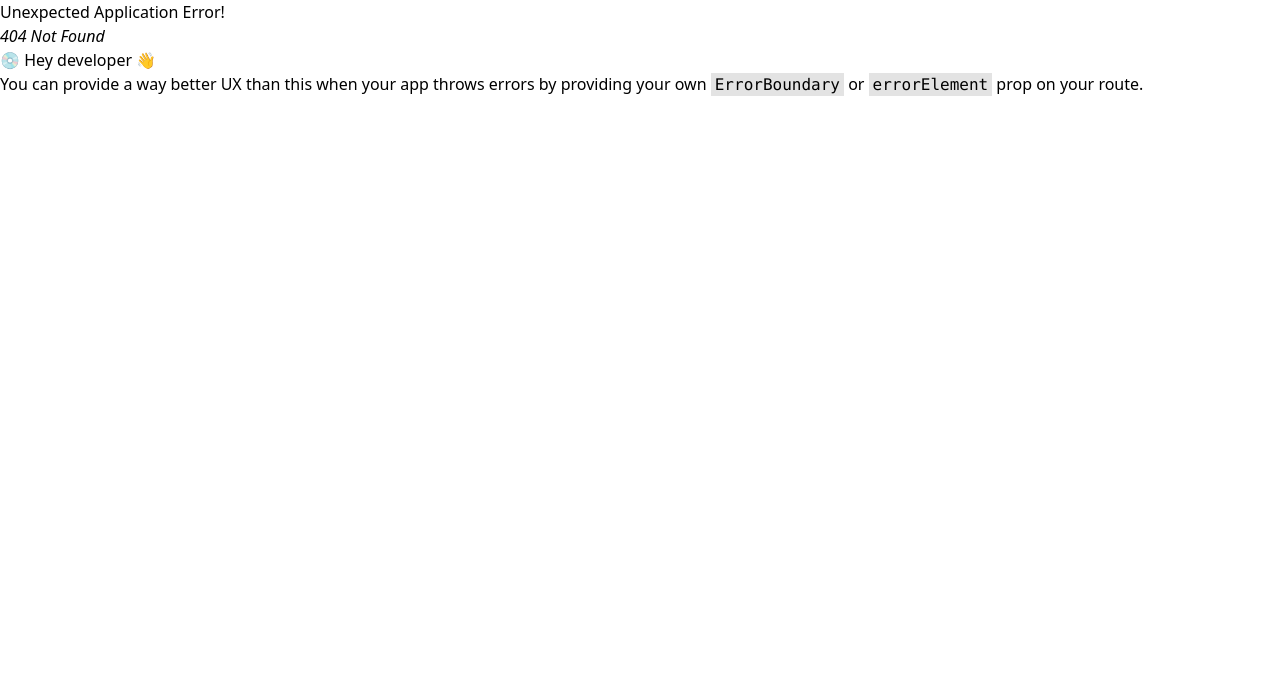
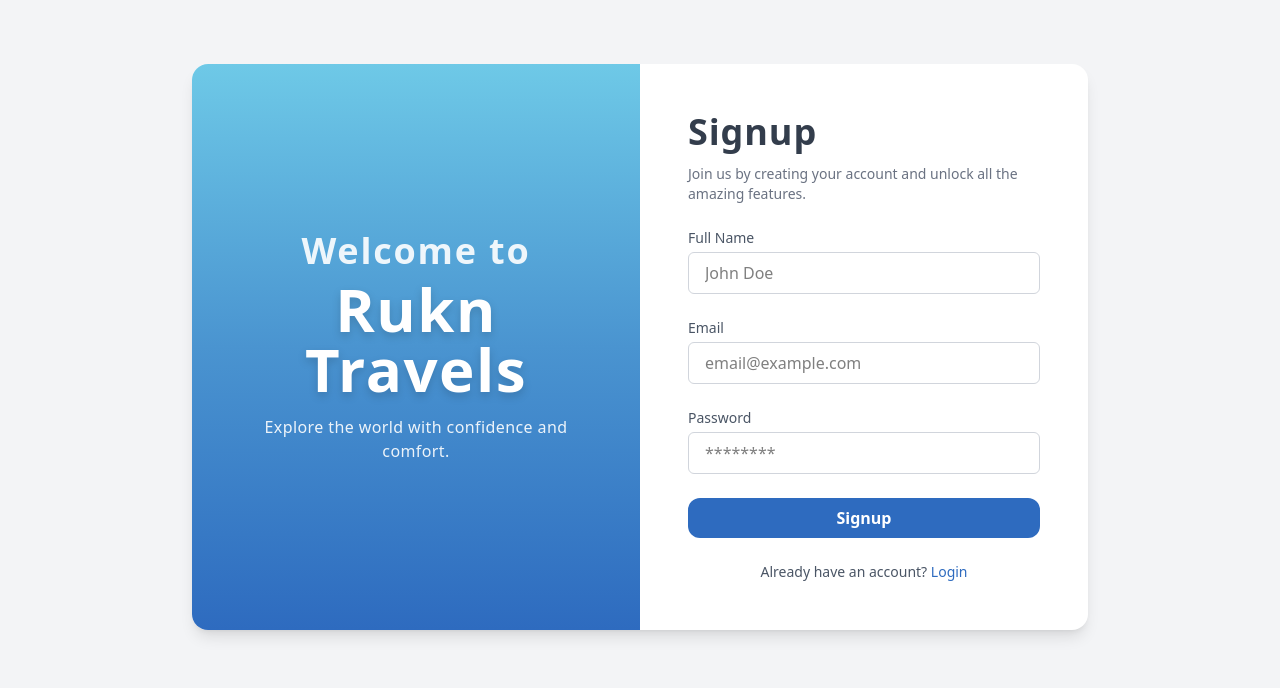
Before and after one commit to Fica-Web/Smart-Travels, a React (Vite) app in the folder frontend/: page /signup in a window 1280 px wide. Before the commit this address had no page. Shown: the top 688 px of the page. Built offline with nearby package versions, Linux system fonts and the light colour scheme.

Commit message:
add user loginpage and signup page

```diff
--- /dev/null
+++ b/frontend/src/components/shared/SignUp.jsx
@@ -0,0 +1,88 @@
+import React from "react";
+
+export default function UserSignup() {
+  return (
+    <div className="flex items-center justify-center bg-gray-100 py-16 px-4">
+      <div className="flex flex-col md:flex-row bg-white rounded-2xl shadow-lg overflow-hidden max-w-4xl w-full">
+
+      <div className="hidden md:flex md:w-1/2 flex-col justify-center items-center bg-gradient-to-t from-[#2e6bbf] via-[#4a94d0] to-[#6ec9e7] text-white p-10 text-center">
+  <div className="text-2xl md:text-4xl font-semibold mb-2 tracking-wider opacity-90">
+    Welcome to
+  </div>
+  <div className="text-4xl md:text-6xl font-extrabold tracking-wide drop-shadow-lg mb-4">
+    Rukn Travels
+  </div>
+  <p className="text-sm md:text-base font-light tracking-wide opacity-90">
+    Explore the world with confidence and comfort.
+  </p>
+</div>
+
+
+        {/* Right Side - Form Section */}
+        <div className="md:w-1/2 p-8 md:p-12">
+        <div className="mb-6 text-center md:text-left">
+  {/* Desktop and larger screens */}
+  <h2 className="text-4xl font-extrabold text-gray-800 tracking-wide opacity-90 hidden md:block">
+    Signup
+  </h2>
+  <p className="text-gray-500 text-sm mt-3 hidden md:block">
+    Join us by creating your account and unlock all the amazing features.
+  </p>
+
+  {/* Mobile view */}
+  <h2 className="text-4xl font-extrabold text-gray-800 tracking-wider block md:hidden mb-2">
+    Join Us!
+  </h2>
+  <p className="text-gray-500 text-sm mt-3 block md:hidden max-w-xs mx-auto">
+    Create your account and become part of our community. Let’s get started!
+  </p>
+</div>
+
+
+          <form className="space-y-6">
+            <div>
+              <label className="block text-gray-600 mb-1 text-sm">Full Name</label>
+              <input
+                type="text"
+                placeholder="John Doe"
+                className="w-full border border-gray-300 rounded-md px-4 py-2 focus:outline-none focus:ring-2 focus:ring-[#4a94d0]"
+              />
+            </div>
+
+            <div>
+              <label className="block text-gray-600 mb-1 text-sm">Email</label>
+              <input
+                type="email"
+                placeholder="email@example.com"
+                className="w-full border border-gray-300 rounded-md px-4 py-2 focus:outline-none focus:ring-2 focus:ring-[#4a94d0]"
+              />
+            </div>
+
+            <div>
+              <label className="block text-gray-600 mb-1 text-sm">Password</label>
+              <input
+                type="password"
+                placeholder="********"
+                className="w-full border border-gray-300 rounded-md px-4 py-2 focus:outline-none focus:ring-2 focus:ring-[#4a94d0]"
+              />
+            </div>
+
+            <button
+              type="submit"
+              className="w-full bg-[#2e6bbf] hover:bg-[#4a94d0] text-white font-bold py-2 px-4 rounded-xl focus:outline-none focus:ring-2 focus:ring-[#4a94d0] focus:ring-offset-2 transition"
+            >
+              Signup
+            </button>
+          </form>
+
+          <p className="mt-6 text-sm text-center text-gray-600">
+            Already have an account?{" "}
+            <a href="/login" className="text-[#2e6bbf] hover:text-[#4a94d0]">
+              Login
+            </a>
+          </p>
+        </div>
+      </div>
+    </div>
+  );
+}
--- /dev/null
+++ b/frontend/src/components/shared/UserLogin.jsx
@@ -0,0 +1,84 @@
+import React from "react";
+
+export default function UserLogin() {
+  return (
+    <div className="flex items-center justify-center bg-gray-100 py-16 px-4">
+      <div className="flex flex-col md:flex-row bg-white rounded-2xl shadow-lg overflow-hidden max-w-4xl w-full">
+
+        {/* Left Side - Welcome Section */}
+        <div className="hidden md:flex md:w-1/2 flex-col justify-center items-center bg-gradient-to-t from-[#2e6bbf] via-[#4a94d0] to-[#6ec9e7] text-white p-10 text-center">
+  <div className="text-2xl md:text-4xl font-light mb-2 tracking-wide opacity-90">
+    Welcome
+  </div>
+  <div className="text-4xl md:text-6xl font-extrabold tracking-wider drop-shadow-lg">
+    Back!
+  </div>
+</div>
+
+
+        {/* Right Side - Form Section */}
+        <div className="md:w-1/2 p-8 md:p-12">
+        <div className="mb-6 text-center md:text-left">
+  {/* Desktop and larger screens */}
+  <h2 className="text-3xl font-extrabold text-gray-800 tracking-wide hidden md:block">
+    Login
+  </h2>
+  <p className="text-gray-500 text-sm mt-2 hidden md:block">
+    Enter your details below to access your account.
+  </p>
+
+{/* Mobile view */}
+<h2 className="text-4xl font-extrabold text-gray-800 tracking-wider block md:hidden mb-2">
+  Welcome Back!
+</h2>
+<p className="text-gray-500 text-sm mt-3 block md:hidden max-w-xs mx-auto">
+  Login to your account and continue where you left off. Let’s get you back on track!
+</p>
+
+</div>
+
+
+
+          <form className="space-y-6">
+            <div>
+              <label className="block text-gray-600 mb-1 text-sm">User Name</label>
+              <input
+                type="email"
+                placeholder="username@gmail.com"
+                className="w-full border border-gray-300 rounded-md px-4 py-2 focus:outline-none focus:ring-2 focus:ring-[#4a94d0]"
+              />
+            </div>
+
+            <div>
+              <label className="block text-gray-600 mb-1 text-sm">Password</label>
+              <input
+                type="password"
+                placeholder="********"
+                className="w-full border border-gray-300 rounded-md px-4 py-2 focus:outline-none focus:ring-2 focus:ring-[#4a94d0]"
+              />
+            </div>
+
+            <div className="flex items-center justify-between text-sm text-gray-600">
+              <div className="flex items-center">
+                <input type="checkbox" id="remember" className="mr-2" />
+                <label htmlFor="remember">Remember Me</label>
+              </div>
+              <a href="#" className="text-[#2e6bbf] hover:text-[#4a94d0] hover:underline">Forgot Password?</a>
+            </div>
+
+            <button
+              type="submit"
+              className="w-full bg-[#2e6bbf] hover:bg-[#4a94d0] text-white font-bold py-2 px-4 rounded-xl focus:outline-none focus:ring-2 focus:ring-[#4a94d0] focus:ring-offset-2 transition"
+            >
+              Login
+            </button>
+          </form>
+
+          <p className="mt-6 text-sm text-center text-gray-600">
+            New User? <a href="/signup" className="text-[#2e6bbf] hover:text-[#4a94d0]">Signup</a>
+          </p>
+        </div>
+      </div>
+    </div>
+  );
+}
--- /dev/null
+++ b/frontend/src/pages/SignUpPage.jsx
@@ -0,0 +1,12 @@
+import React from 'react'
+import SignUp from '../components/shared/SignUp'
+
+const SignUpPage = () => {
+    return (
+        <div>
+            <SignUp />
+        </div>
+    )
+}
+
+export default SignUpPage
--- /dev/null
+++ b/frontend/src/pages/UserLoginPage.jsx
@@ -0,0 +1,14 @@
+import React from 'react'
+import UserLogin from '../components/shared/UserLogin'
+
+
+const UserLoginPage = () => {
+    return (
+        <div>
+            <UserLogin />
+
+        </div>
+    )
+}
+
+export default UserLoginPage
--- a/frontend/src/route/Router.jsx
+++ b/frontend/src/route/Router.jsx
@@ -4,11 +4,16 @@ import HomeLayout from '../layouts/HomeLayout';
 import AdminLayout from '../layouts/AdminLayout';
 import Loading from '../components/reusable/Loading';
 import AuthGuard from '../auth/AuthGuard';  // Protect routes
+import SignUpPage from '../pages/SignUpPage';
 
 // Lazy-loaded pages
 const HomePage = lazy(() => import('../pages/HomePage'));
 const AdminPage = lazy(() => import('../pages/AdminPage'));
 const LoginPage = lazy(() => import('../pages/LoginPage'));
+const UserLoginPage = lazy(() => import('../pages/UserLoginPage'));
+const SignUp = lazy(() => import('../pages/SignUpPage'));
+
+
 
 const router = createBrowserRouter([
   {
@@ -24,6 +29,22 @@ const router = createBrowserRouter([
         ),
       },
     ],
+  },
+  {
+    path: '/login',  // ✅ General login route
+    element: (
+      <Suspense fallback={<Loading />}>
+        <UserLoginPage />
+      </Suspense>
+    ),
+  },
+  {
+    path: '/signup',  // ✅ General login route
+    element: (
+      <Suspense fallback={<Loading />}>
+        <SignUpPage />
+      </Suspense>
+    ),
   },
   {
     path: '/admin/login',
```
